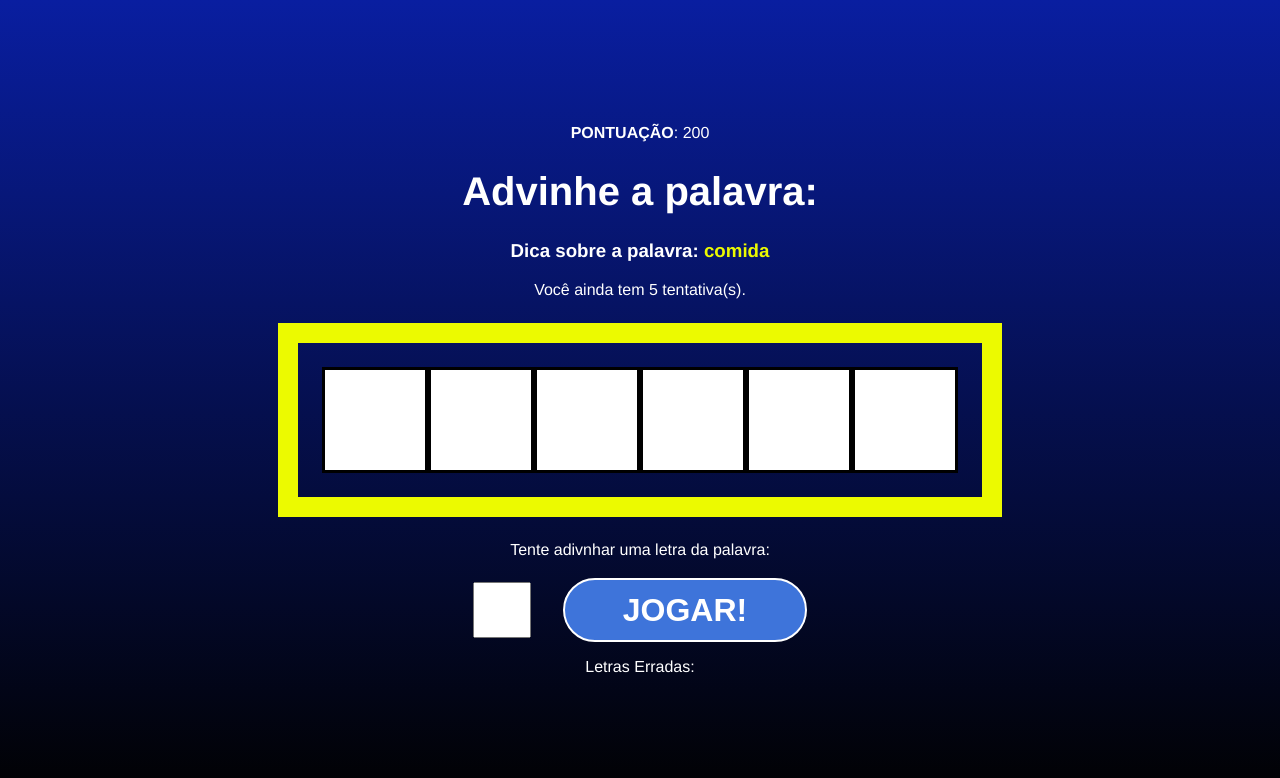
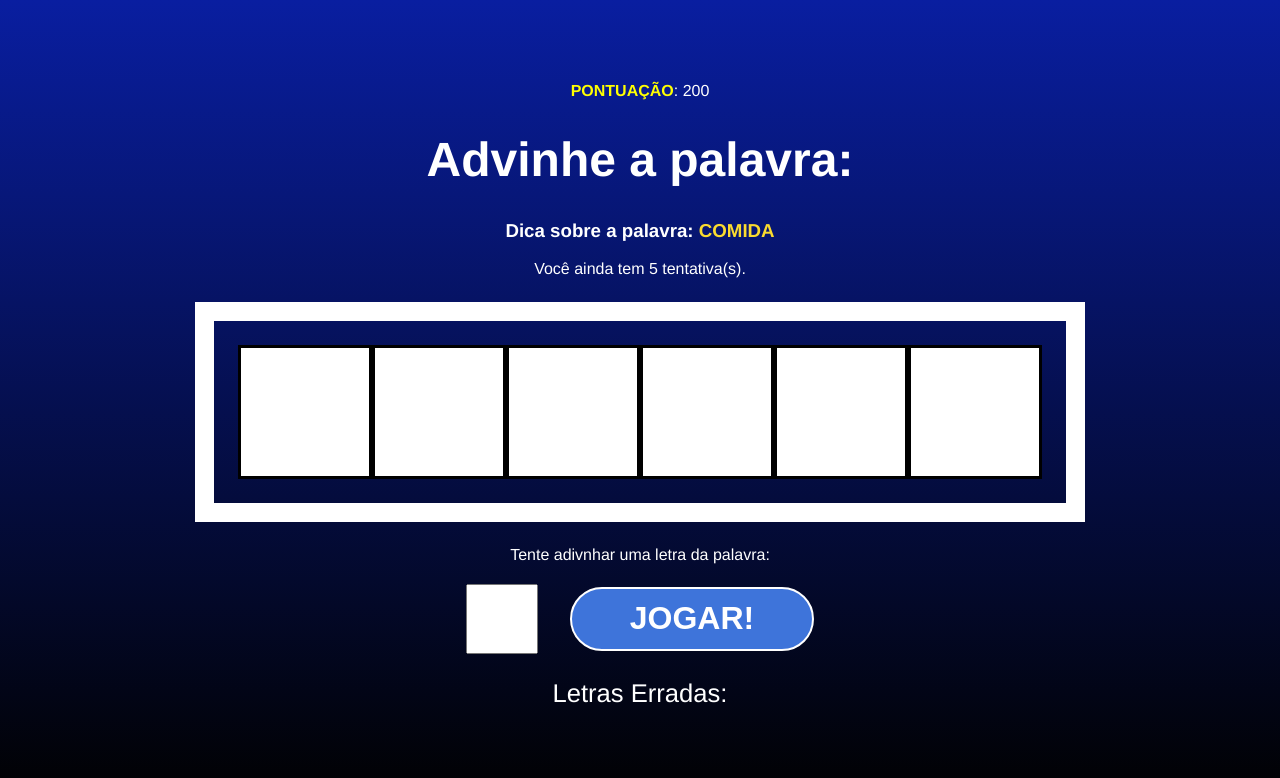
Before and after one commit to TiagoMiqueiasMG/Secret-Word, a React (Create React App) app in the folder secretword/: page / in a window 1280 px wide. Shown: the top 778 px of the page. Built offline with nearby package versions, Linux system fonts and the light colour scheme.

Commit message:
recovering css config

```diff
--- a/secretword/src/components/Game.css
+++ b/secretword/src/components/Game.css
@@ -1,34 +1,31 @@
 .game h1 {
-  font-size: 2.5em;
+    font-size: clamp(2em, 5vw, 3em);
 }
 
 .points span {
     font-weight: bold;
-}
-
-.tip span {
-  color: #ecfa00;
+    color: yellow;
 }
 
 .wordContainer {
     margin: 1.5em;
     padding: 1.5em;
-  border: 20px solid #ecfa00;
+    border: 1.5vw solid #fff;
     display: flex;
 }
 
-.letter,
-.blankSquare {
-  font-size: 70px;
-  line-height: 1.5;
-  border: 3px solid #000;
-  height: 100px;
-  width: 100px;
+.letter, .blankSquare {
+    font-size: clamp(4vw, 4vw, 7vw);
+    line-height: 2;
+    border: 0.3vw solid #000;
+    height: 10vw;
+    width: 10vw;
     text-transform: uppercase;
     background-color: #fff;
     color: #000;
     font-weight: bold;
 }
+
 
 .letterContainer p {
     margin-bottom: 1.2em;
@@ -41,9 +38,22 @@
 }
 
 .letterContainer input {
-  height: 50px;
-  width: 50px;
-  font-size: 2em;
+    height: 5vw;
+    width: 5vw;
+    font-size: clamp(1em, 2em, 2.5vw);
     text-align: center;
     margin-right: 1em;
 }
+
+span{
+    color: rgb(250, 219, 47);
+    text-transform: uppercase;
+}
+
+.wrongLettersContainer p{
+    font-size: clamp(0.5em, 1.5em, 2vw); ;
+}
+
+.wrongLettersContainer{
+    font-size: clamp(0.2em, 1.5em, 2vw); ;
+}
```
Lines whose indentation alone changed are shown as unchanged.
